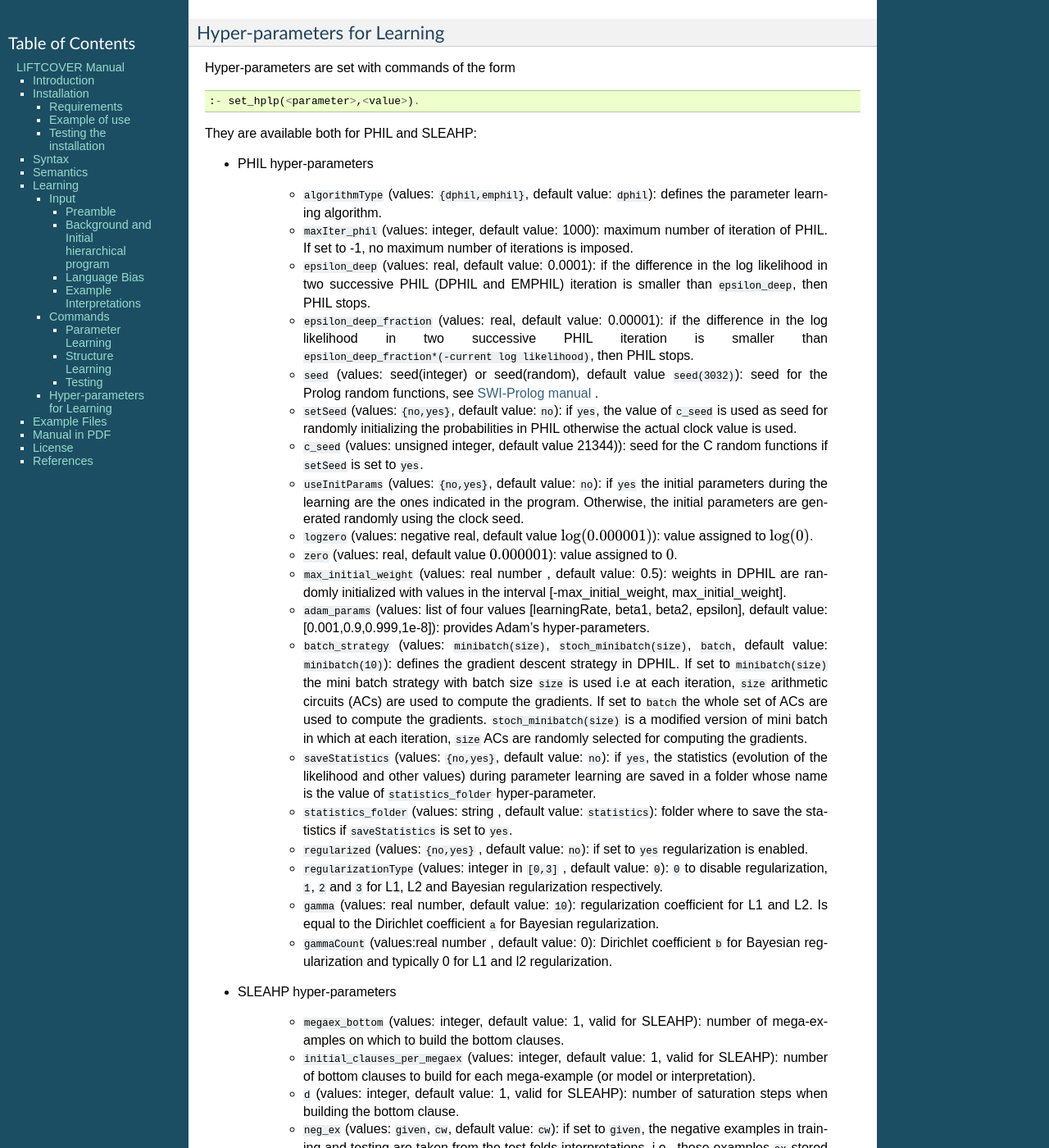
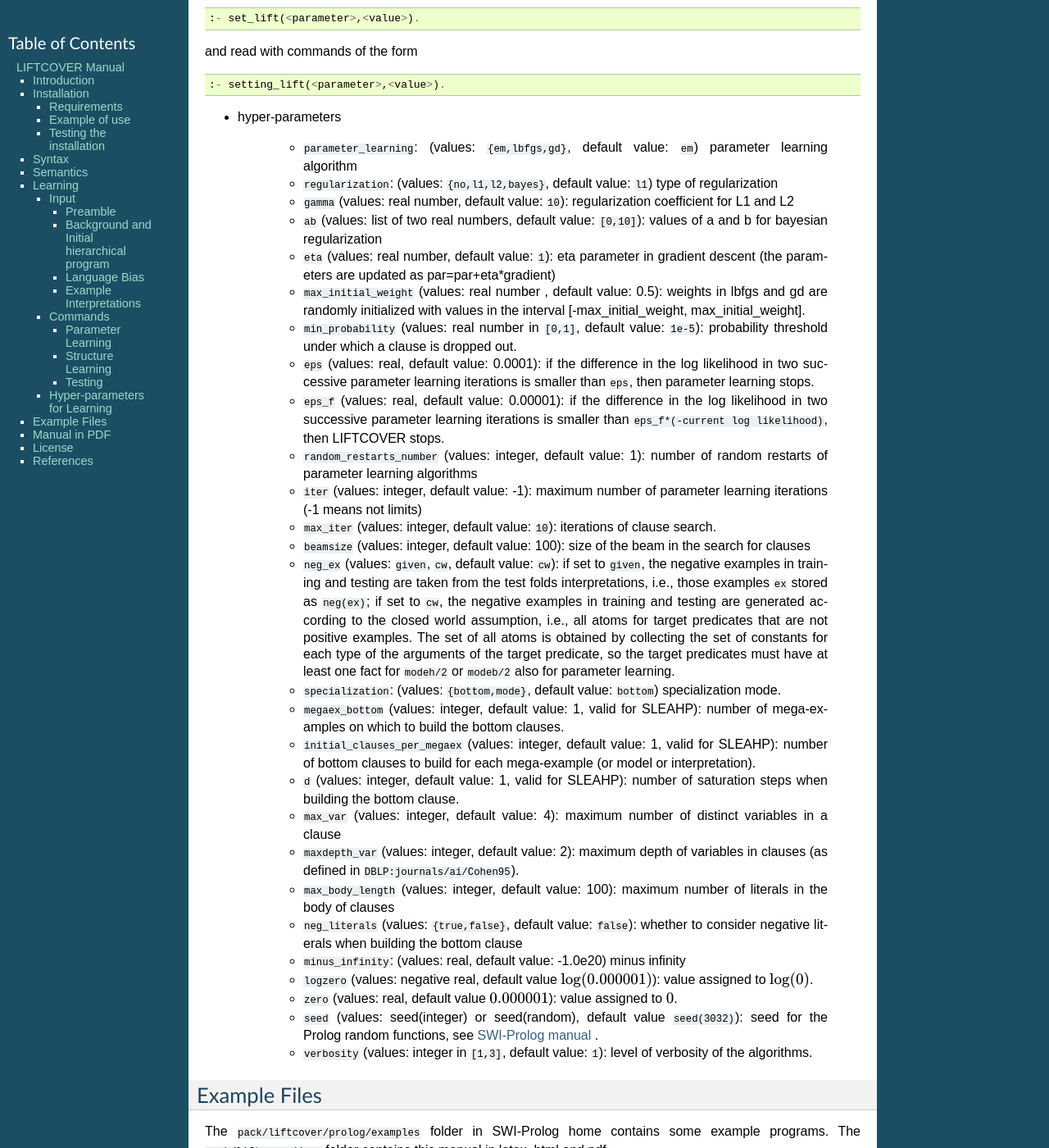
Before and after one commit to friguzzi/liftcover, a Sphinx documentation site: the page built from docs/index.rst, in a window 1280 px wide and 1400 px high, scrolled down 8093 px. Shown: the whole window at 82% size. Built offline with Sphinx 7.4.7, drawn with Linux system fonts in a browser that asks for light colours; cross-references to code outside the pages are shown as plain code; some of the changed text lies outside the part shown.

Commit message:
manual, removed useless settings

```diff
--- a/docs/conf.py
+++ b/docs/conf.py
@@ -32,7 +32,7 @@
 # extensions coming with Sphinx (named 'sphinx.ext.*') or your custom
 # ones.
 extensions = ['sphinxcontrib.bibtex','sphinx.ext.autosectionlabel','sphinx.ext.mathjax']
-
+bibtex_bibfiles = ['newbib.bib']
 # Add any paths that contain templates here, relative to this directory.
 templates_path = ['_templates']
 
@@ -46,9 +46,9 @@ source_suffix = '.rst'
 master_doc = 'index'
 
 # General information about the project.
-project = 'phil'
-copyright = '2020, Arnaud Nguembang Fadja, Riguzzi Fabrizio'
-author = 'Arnaud Nguembang Fadja, Fabrizio Riguzzi'
+project = 'liftcover'
+copyright = '2023, Riguzzi Fabrizio, Arnaud Nguembang Fadja'
+author = 'Fabrizio Riguzzi, Arnaud Nguembang Fadja'
 
 # The version info for the project you're documenting, acts as replacement for
 # |version| and |release|, also used in various other places throughout the
@@ -119,7 +119,7 @@ html_sidebars = {
 # -- Options for HTMLHelp output ------------------------------------------
 
 # Output file base name for HTML help builder.
-htmlhelp_basename = 'phildoc'
+htmlhelp_basename = 'liftdoc'
 
 
 # -- Options for LaTeX output ---------------------------------------------
@@ -146,8 +146,8 @@ latex_elements = {
 # (source start file, target name, title,
 #  author, documentclass [howto, manual, or own class]).
 latex_documents = [
-    (master_doc, 'phil.tex', 'phil Documentation',
-     'Arnaud Nguembang Fadja, Fabrizio Riguzzi', 'manual'),
+    (master_doc, 'liftcover.tex', 'LIFTCOVER Documentation',
+     'Fabrizio Riguzzi', 'manual'),
 ]
 
 
@@ -156,7 +156,7 @@ latex_documents = [
 # One entry per manual page. List of tuples
 # (source start file, name, description, authors, manual section).
 man_pages = [
-    (master_doc, 'phil', 'phil Documentation',
+    (master_doc, 'liftcover', 'LIFTCOVER Documentation',
      [author], 1)
 ]
 
@@ -167,7 +167,7 @@ man_pages = [
 # (source start file, target name, title, author,
 #  dir menu entry, description, category)
 texinfo_documents = [
-    (master_doc, 'phil', 'phil Documentation',
-     author, 'phil', 'One line description of project.',
+    (master_doc, 'liftcover', 'LIFTCOVER Documentation',
+     author, 'liftcover', 'Learning simple probabilistic logic programs',
      'Miscellaneous'),
 ]
--- a/docs/index.rst
+++ b/docs/index.rst
@@ -18,12 +18,12 @@ LIFTCOVER is a system for learning simple probabilistic logic programs with scal
 
 Installation
 ============
-LIFTCOVER is distributed as a `pack <http://www.swi-prolog.org/pack/list?p=liftcover>`_ of
- `SWI-Prolog <http://www.swi-prolog.org/>`_.
+LIFTCOVER is distributed as a `pack <http://www.swi-prolog.org/pack/list?p=liftcover>`_ of `SWI-Prolog <http://www.swi-prolog.org/>`_.
 To install it, use ::
 
     $ swipl
     ?- pack_install(liftcover).
+
 
 Requirements
 -------------
@@ -368,46 +368,44 @@ Commands
 
 Parameter Learning
 ^^^^^^^^^^^^^^^^^^^^^^^^^^^^^
-To execute PHIL, prepare an input file as indicated above and call ::
+To execute LIFTCOVER, prepare an input file as indicated above and call ::
 
-	?- induce_hplp_par(+List_of_folds:list,-P:list).
+	?- induce_lift_par(+List_of_folds:list,-P:list).
 
-where :code:`<list of folds>` is a list of the folds for training and :code:`P` will contain the input program with updated parameters.
+where :code:`<list of folds>` is a list of the folds for training and :code:`P` will contain
+the input program with updated parameters.
 
-For example `bongard.pl <http://cplint.eu/e/phil/bongard.pl>`__, you can perform parameter learning on the :code:`train` fold with ::
+For example `bongard.pl <http://cplint.eu/e/lift/bongard.pl>`__, you can perform parameter learning on the :code:`train` fold with ::
 
-	?- induce_hplp_par([train],P).
+	?- induce_lift_par([train],P).
 
 Structure Learning
 ^^^^^^^^^^^^^^^^^^^^^^^^^^^^^
-To execute SLEAHP, prepare an input file in the editor panel as indicated above and call ::
+To execute LIFTCOVER, prepare an input file in the editor panel as indicated above and call ::
 
-	?- induce_hplp(+List_of_folds:list,-P:list).
+	?- induce_lift(+List_of_folds:list,-P:list).
 
 where :code:`List_of_folds` is a list of the folds for training and :code:`P` will contain the learned program.
 
-For example `bongard.pl <http://cplint.eu/e/phil/bongard.pl>`__, you can perform structure learning on the :code:`train` fold with ::
+For example `bongard.pl <http://cplint.eu/e/lift/bongard.pl>`__, you can perform structure learning on the :code:`train` fold with ::
 
-	?- induce_hplp([train],P).
+	?- induce_lift([train],P).
 
-A program can also be tested on a test set with :code:`test_hplp/7`  as described below.
-
-Between two executions of :code:`induce_hplp/2` you should exit SWI-Prolog to have a clean database.
-
+A program can also be tested on a test set with :code:`test_lift/7`  as described below.
 
 
 Testing
 ^^^^^^^^^^^^^^^^^^^^^^^^^^^^^
-A program can also be tested on a test set in SLEAHP with ::
+A program can also be tested on a test set in LIFTCOVER with ::
 
-	test_hplp(+Program:list,+List_of_folds:list,-LL:float,-AUCROC:float,-ROC:list,-AUCPR:float,-PR:list) is det
+	test_lift(+Program:list,+List_of_folds:list,-LL:float,-AUCROC:float,-ROC:list,-AUCPR:float,-PR:list) is det
 
 where :code:`Program` is a list of terms representing clauses and :code:`List_of_folds` is a list of folds.
 
-:code:`test_hplp/7` returns the log likelihood of the test examples in :code:`LL`, the Area Under the ROC curve in :code:`AUCROC`, a dictionary containing the list of points (in the form of Prolog pairs :code:`x-y`) of the ROC curve in :code:`ROC`, the Area Under the PR curve in :code:`AUCPR`, a dictionary containing the list of points of the PR curve in :code:`PR`.
+:code:`test_lift/7` returns the log likelihood of the test examples in :code:`LL`, the Area Under the ROC curve in :code:`AUCROC`, a dictionary containing the list of points (in the form of Prolog pairs :code:`x-y`) of the ROC curve in :code:`ROC`, the Area Under the PR curve in :code:`AUCPR`, a dictionary containing the list of points of the PR curve in :code:`PR`.
 
 
-Then you can draw the curves in :code:`phil` using C3.js as follows ::
+Then you can draw the curves using C3.js as follows ::
 
 	compute_areas_diagrams(+ExampleList:list,-AUCROC:float,-ROC:dict,-AUCPR:float,-PR:dict) is det
 
@@ -415,81 +413,75 @@ Then you can draw the curves in :code:`phil` using C3.js as follows ::
 
 For example, to test on fold :code:`test` the program learned on fold :code:`train` you can run the query ::
 
-	?- induce_hplp_par([train],P),
-  	test_hplp(P,[test],LL,AUCROC,ROC,AUCPR,PR).
+	?- induce_lift_par([train],P),
+  	test_lift(P,[test],LL,AUCROC,ROC,AUCPR,PR).
 
 Or you can test the input program on the fold :code:`test` with ::
 
-	?- in(P),test_hplp(P,[test],LL,AUCROC,ROC,AUCPR,PR).
+	?- in(P),test_lift(P,[test],LL,AUCROC,ROC,AUCPR,PR).
 
-In :code:`phil` on SWISH, by including ::
+In SWISH, by including ::
 
 	:- use_rendering(c3).
 	:- use_rendering(lpad).
 
-in the code before :code:`:- phil.` the curves will be shown as graphs using C3.js and the output program will be pretty printed.
+in the code before :code:`:- lift.` the curves will be shown as graphs using C3.js and the output program will be pretty printed.
 
 Hyper-parameters for Learning
 -----------------------------
 Hyper-parameters are set with commands of the form ::
 
-	:- set_hplp(<parameter>,<value>).
+	:- set_lift(<parameter>,<value>).
 
-They are available both for PHIL and SLEAHP:
+and read with commands of the form ::
 
-* PHIL hyper-parameters
+	:- setting_lift(<parameter>,<value>).
 
-    - :code:`algorithmType` (values: :code:`{dphil,emphil}`, default value: :code:`dphil`): defines the parameter learning algorithm.
-    - :code:`maxIter_phil` (values: integer, default value: 1000): maximum number of iteration of PHIL. If set to -1, no maximum number of iterations is imposed.
-    - :code:`epsilon_deep` (values: real, default value: 0.0001): if the difference in the log likelihood in two successive PHIL (DPHIL and EMPHIL) iteration is smaller than :code:`epsilon_deep`, then PHIL stops.
-    - :code:`epsilon_deep_fraction` (values: real, default value: 0.00001): if the difference in the log likelihood in two successive PHIL iteration is smaller than :code:`epsilon_deep_fraction*(-current log likelihood)`, then PHIL stops.
-    - :code:`seed` (values: seed(integer) or seed(random), default value :code:`seed(3032)`): seed for the Prolog random functions, see `SWI-Prolog manual <http://www.swi-prolog.org/pldoc/man?predicate=set_random/1>`__ .
-    - :code:`setSeed` (values: :code:`{no,yes}`, default value: :code:`no`): if :code:`yes`, the value of :code:`c_seed` is used as seed for randomly initializing the probabilities in PHIL  otherwise the actual clock value is used.
-    - :code:`c_seed` (values: unsigned integer, default value 21344)): seed for the C random functions if :code:`setSeed` is set to :code:`yes`.
-    - :code:`useInitParams` (values: :code:`{no,yes}`, default value: :code:`no`): if :code:`yes` the initial parameters during the learning are the ones indicated in the program. Otherwise, the initial parameters are generated randomly using the clock seed.
-    - :code:`logzero` (values: negative real, default value :math:`\log(0.000001)`): value assigned to :math:`\log(0)`.
-    - :code:`zero` (values: real, default value :math:`0.000001`): value assigned to :math:`0`.
-    - :code:`max_initial_weight` (values: real number , default value: 0.5): weights in DPHIL are randomly initialized with values in the interval [-max_initial_weight, max_initial_weight].
-    - :code:`adam_params` (values: list of four values [learningRate, beta1, beta2, epsilon], default value: [0.001,0.9,0.999,1e-8]): provides Adam's hyper-parameters.
-    - :code:`batch_strategy` (values: :code:`minibatch(size)`, :code:`stoch_minibatch(size)`, :code:`batch`, default value: :code:`minibatch(10)`): defines the gradient descent strategy in DPHIL. If set to :code:`minibatch(size)` the mini batch strategy with batch size :code:`size` is used i.e at each iteration, :code:`size` arithmetic circuits (ACs) are used to compute the gradients. If set to :code:`batch` the whole set of ACs are used to compute the gradients. :code:`stoch_minibatch(size)` is a modified version of mini batch in which at each iteration, :code:`size`  ACs are randomly selected for computing the gradients.
-    - :code:`saveStatistics` (values: :code:`{no,yes}`, default value: :code:`no`): if :code:`yes`, the statistics (evolution of the likelihood and other values) during parameter learning are saved in a folder whose name is the value of :code:`statistics_folder` hyper-parameter.
-    - :code:`statistics_folder` (values: string , default value: :code:`statistics`): folder where to save the statistics if :code:`saveStatistics` is set to :code:`yes`.
-    - :code:`regularized` (values: :code:`{no,yes}` , default value: :code:`no`): if set to :code:`yes` regularization is enabled.
-    - :code:`regularizationType` (values: integer in :code:`[0,3]` , default value: :code:`0`):  :code:`0` to disable regularization, :code:`1`, :code:`2` and :code:`3` for L1, L2 and Bayesian regularization respectively.
-    - :code:`gamma` (values: real number, default value: :code:`10`): regularization coefficient for L1 and L2. Is equal to the Dirichlet coefficient :code:`a` for Bayesian regularization.
-    - :code:`gammaCount` (values:real number , default value: 0): Dirichlet coefficient :code:`b` for Bayesian regularization and typically 0 for L1 and l2 regularization.
+* hyper-parameters
 
-* SLEAHP hyper-parameters
-
+    - :code:`parameter_learning`: (values: :code:`{em,lbfgs,gd}`, default value: :code:`em`) parameter learning algorithm
+    - :code:`regularization`: (values: :code:`{no,l1,l2,bayes}`, default value: :code:`l1`) type of regularization
+    - :code:`gamma` (values: real number, default value: :code:`10`): regularization coefficient for L1 and L2
+    - :code:`ab` (values: list of two real numbers, default value: :code:`[0,10]`): values of a and b for bayesian regularization
+    - :code:`eta` (values: real number, default value: :code:`1`): eta parameter in gradient descent (the parameters are updated as par=par+eta*gradient)
+    - :code:`max_initial_weight` (values: real number , default value: 0.5): weights in lbfgs and gd are randomly initialized with values in the interval [-max_initial_weight, max_initial_weight].
+    - :code:`min_probability` (values: real number in :code:`[0,1]`, default value: :code:`1e-5`):  probability threshold under which a clause is dropped out.
+    - :code:`eps` (values: real, default value: 0.0001): if the difference in the log likelihood in two successive parameter learning iterations is smaller than :code:`eps`, then parameter learning stops.
+    - :code:`eps_f` (values: real, default value: 0.00001): if the difference in the log likelihood in two successive parameter learning iterations is smaller than :code:`eps_f*(-current log likelihood)`, then LIFTCOVER stops.
+    - :code:`random_restarts_number` (values: integer, default value: 1): number of random restarts of parameter learning algorithms
+    - :code:`iter` (values: integer, default value: -1): maximum number of parameter learning iterations (-1 means not limits)
+    - :code:`max_iter` (values: integer, default value: :code:`10`): iterations of clause search.
+    - :code:`beamsize` (values: integer, default value: 100): size of the beam in the search for clauses
+    - :code:`neg_ex` (values: :code:`given`, :code:`cw`, default value: :code:`cw`): if set to :code:`given`, the negative examples in training and testing are taken from the test folds interpretations, i.e., those examples :code:`ex` stored as :code:`neg(ex)`; if set to :code:`cw`, the negative examples in training and testing are generated according to the closed world assumption, i.e., all atoms for target predicates that are not positive examples. The set of all atoms is obtained by collecting the set of constants for each type of the arguments of the target predicate, so the target predicates must have at least one fact for :code:`modeh/2` or :code:`modeb/2` also for parameter learning.
+    - :code:`specialization`: (values: :code:`{bottom,mode}`, default value: :code:`bottom`) specialization mode.
     - :code:`megaex_bottom` (values: integer, default value: 1, valid for SLEAHP): number of mega-examples on which to build the bottom clauses.
     - :code:`initial_clauses_per_megaex` (values: integer, default value: 1, valid for SLEAHP): number of bottom clauses to build for each mega-example (or model or interpretation).
     - :code:`d` (values: integer, default value: 1, valid for SLEAHP): number of saturation steps when building the bottom clause.
-    - :code:`neg_ex` (values: :code:`given`, :code:`cw`, default value: :code:`cw`): if set to :code:`given`, the negative examples in training and testing are taken from the test folds interpretations, i.e., those examples :code:`ex` stored as :code:`neg(ex)`; if set to :code:`cw`, the negative examples in training and testing are generated according to the closed world assumption, i.e., all atoms for target predicates that are not positive examples. The set of all atoms is obtained by collecting the set of constants for each type of the arguments of the target predicate, so the target predicates must have at least one fact for :code:`modeh/2` or :code:`modeb/2` also for parameter learning.
-    - :code:`probability` (values:real number in :code:`[0,1]` , default value: :code:`1.0`): initial value which indicates the probability to go from the current layer to the next when generating the initial HPLP.
-    - :code:`rate` (values: real number in :code:`[0,1]`, default value: :code:`0.95`): at each layer during the tree generation, the probability to go deeper is equal to :code:`probability=probability*rate`. The deeper the layer the lower is the probability to go deeper.
-    - :code:`min_probability` (values: real number in :code:`[0,1]`, default value: :code:`1e-5`):  probability threshold under which a clause is dropped out.
-    - :code:`use_all_mega_examples` (values: :code:`{no,yes}` , default value::code:`yes`): if set to :code:`yes` all the the bottom clauses are used to create the tree otherwise only one of them is used (typically the first).
-    - :code:`saveHPLP` (values: :code:`{no,yes}`, default value: :code:`no`): if set to :code:`yes` the initial and the learned hierarchical programs are saved in the current folder.
-    - :code:`saveFile` (values: string, default value: "hplp"): file name where to save the initial hierarchical programs if :code:`saveHPLP`  is set to :code:`yes`. If the file name is :code:`hplp`, the learned program is saved in file :code:`hplp_learned`.
-    - :code:`max_layer` (values: integer, default value: -1): maximum layer of clauses. If set to -1, no maximum is imposed.
+    - :code:`max_var` (values: integer, default value: 4): maximum number of distinct variables in a clause
+    - :code:`maxdepth_var` (values: integer, default value: 2): maximum depth of variables in clauses (as defined in :cite:`DBLP:journals/ai/Cohen95`).
+    - :code:`max_body_length` (values: integer, default value: 100): maximum number of literals in the body of clauses
+    - :code:`neg_literals` (values: :code:`{true,false}`, default value: :code:`false`): whether to consider negative literals when building the bottom clause
+    - :code:`minus_infinity`: (values: real, default value: -1.0e20) minus infinity
+    - :code:`logzero` (values: negative real, default value :math:`\log(0.000001)`): value assigned to :math:`\log(0)`.
+    - :code:`zero` (values: real, default value :math:`0.000001`): value assigned to :math:`0`.
+    - :code:`seed` (values: seed(integer) or seed(random), default value :code:`seed(3032)`): seed for the Prolog random functions, see `SWI-Prolog manual <http://www.swi-prolog.org/pldoc/man?predicate=set_random/1>`__ .
     - :code:`verbosity` (values: integer in :code:`[1,3]`, default value: :code:`1`): level of verbosity of the algorithms.
 
 
 
 Example Files
 =============
-The :code:`pack/phil/prolog/examples` folder in SWI-Prolog home contains some example programs.
-The subfolder :code:`learning` contains some learning examples.
-The :code:`pack/phil/docs` folder contains this manual in latex, html and pdf.
+The :code:`pack/liftcover/prolog/examples` folder in SWI-Prolog home contains some example programs.
+The :code:`pack/liftcover/docs` folder contains this manual in latex, html and pdf.
 
 Manual in PDF
 ==================
-A PDF version of the manual is available at `https://arnaudfadja.github.io/phil/_build/latex/phil.pdf <https://arnaudfadja.github.io/phil/_build/latex/phil.pdf>`_.
+A PDF version of the manual is available at `https://friguzzi.github.io/liftcover/_build/latex/liftcover.pdf <https://friguzzi.github.io/liftcover/_build/latex/liftcover.pdf>`_.
 
 License
 =======
-phil follows the Artistic License 2.0 that you can find in phil root folder.
-The copyright is by Arnaud Nguembang Fadja.
+phil follows the MIT License that you can find in phil root folder.
+The copyright is by Fabrizio Riguzzi and Arnaud Nguembang Fadja.
 
 References
 ==========
```
Also changed, not shown: 5 other files.
